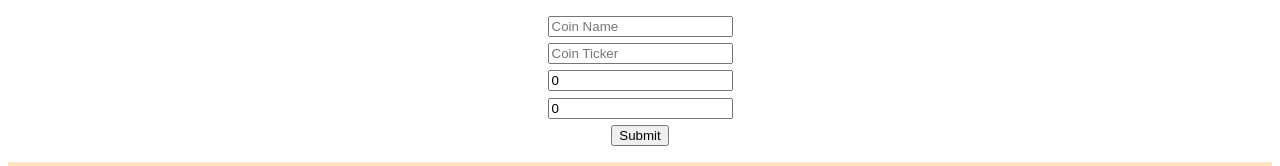
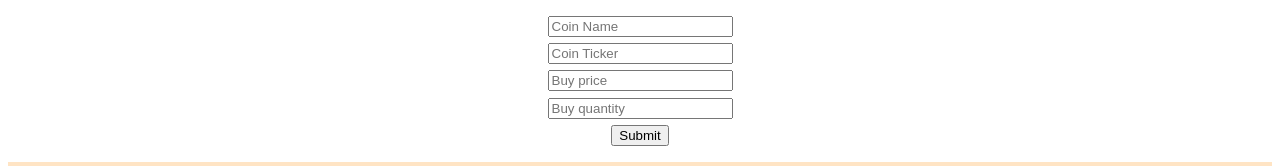
Before and after one commit to ZHD1987E/CPP, a Vue app in the folder vue-project/: page / in a window 1280 px wide. Shown: the part 148-314 px from the top of the page. Built offline with nearby package versions, Linux system fonts and the light colour scheme; no server answers; the database is empty; what ccxt would draw is missing.

Commit message:
Fixed 'retention' of exisiting form entry.

```diff
--- a/vue-project/src/components/Form.vue
+++ b/vue-project/src/components/Form.vue
@@ -7,10 +7,10 @@ import { exchange } from "../binance.js"
 
 
 
-const coinName = ref('');
-const coinTicker = ref('');
-const buyPrice = ref(0);
-const buyQuantity = ref(0);
+const coinName = ref();
+const coinTicker = ref();
+const buyPrice = ref();
+const buyQuantity = ref();
 const emits = defineEmits(['added'])
 
 async function submitForm() {
@@ -26,6 +26,10 @@ async function submitForm() {
     const docref = doc(db, "Crypto", coinName.value)
     setDoc(docref, data).then(() => {
         document.getElementById("form").reset()
+        coinName.value = ""
+        coinTicker.value = ""
+        buyPrice.value = ""
+        buyQuantity.value = ""
         emits('added')
     })
     }).catch(() => {
```
